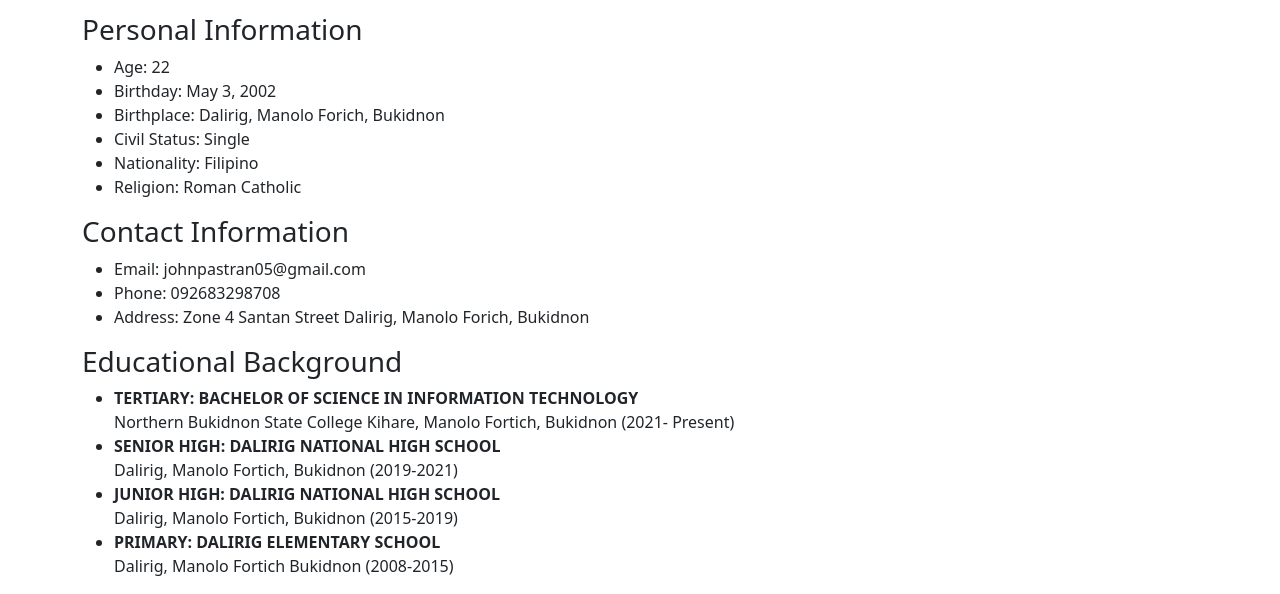
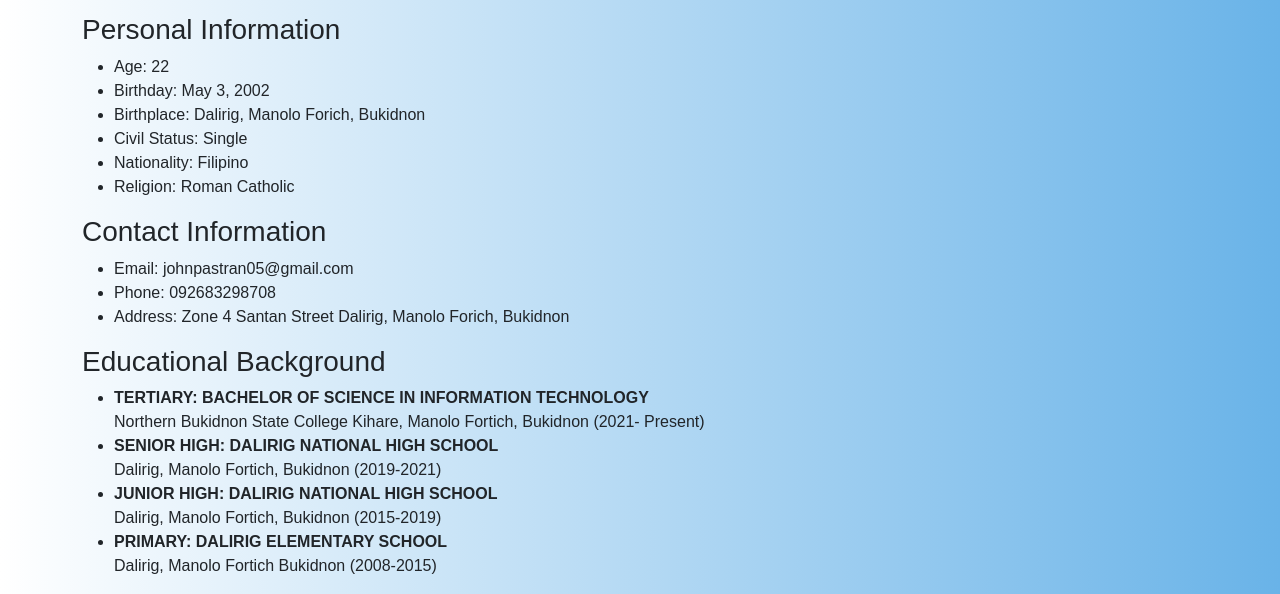
Before and after one commit to johnpastrano5/Pastrano-Portfolio, a plain HTML site: page index.html in a window 1280 px wide. Shown: the part 319-913 px from the top of the page. Drawn offline with nearby package versions, Linux system fonts and the light colour scheme; a small style sheet from the web is missing.

Commit message:
add background color

```diff
--- a/index.html
+++ b/index.html
@@ -5,6 +5,13 @@
     <meta name="viewport" content="width=device-width, initial-scale=1.0">
     <title>Curriculum Vitae</title>
     <link href="https://cdn.jsdelivr.net/npm/bootstrap@5.3.3/dist/css/bootstrap.min.css" rel="stylesheet" integrity="sha384-XHTMNQ69RpoioB+SxwVDHkw0FwMjxQK6GY05fN+DmEFX/t28i/4AdKUm5fi9jQo2" crossorigin="anonymous">
+    <style>
+        body {
+    background-color: #f8f9fa;
+    font-family: 'Arial', sans-serif;
+    background: linear-gradient(to right, rgb(255,255,255), rgb(105, 179, 232));
+}
+    </style>
 </head>
 <body>
     <header>
```
